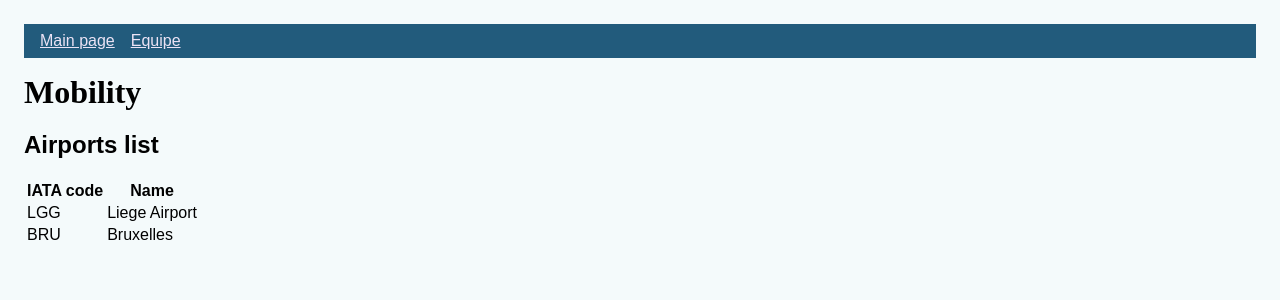
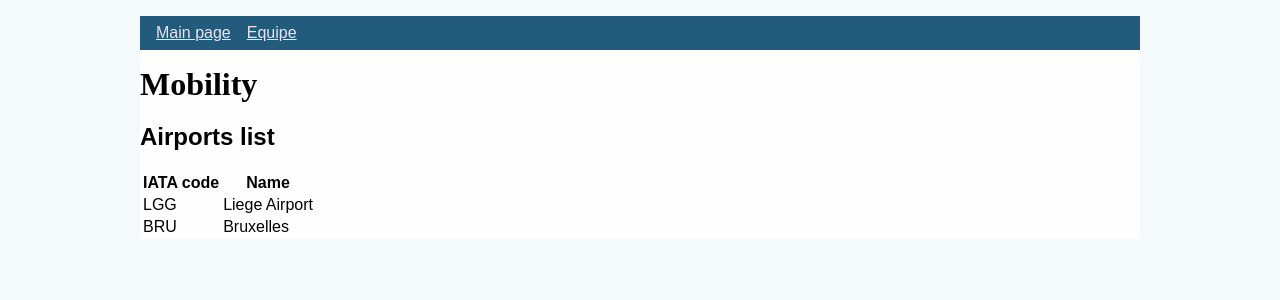
Before and after one commit to Younesdjzz/Bac1-website, a Flask app: page / in a window 1280 px wide. Shown: the top 300 px of the page. Run offline with Flask 3, Linux system fonts and the light colour scheme.

Commit message:
oups body de retour

```diff
--- a/mobility/static/style.css
+++ b/mobility/static/style.css
@@ -1,7 +1,5 @@
 html { font-family: sans-serif; background: #F4FAFB ; padding: 1rem; }
-
-/* body { max-width: 1000px; margin: 0 auto; background: #FEFEFF  } */
-@media (max-width:500px) {body{ background:blue}}
+body { max-width: 1000px; margin: 0 auto; background: #FEFEFF  }
 
 h1 { font-family: serif; margin: 1rem 0; }
 a { color: #EBE3F5 ; }
```
